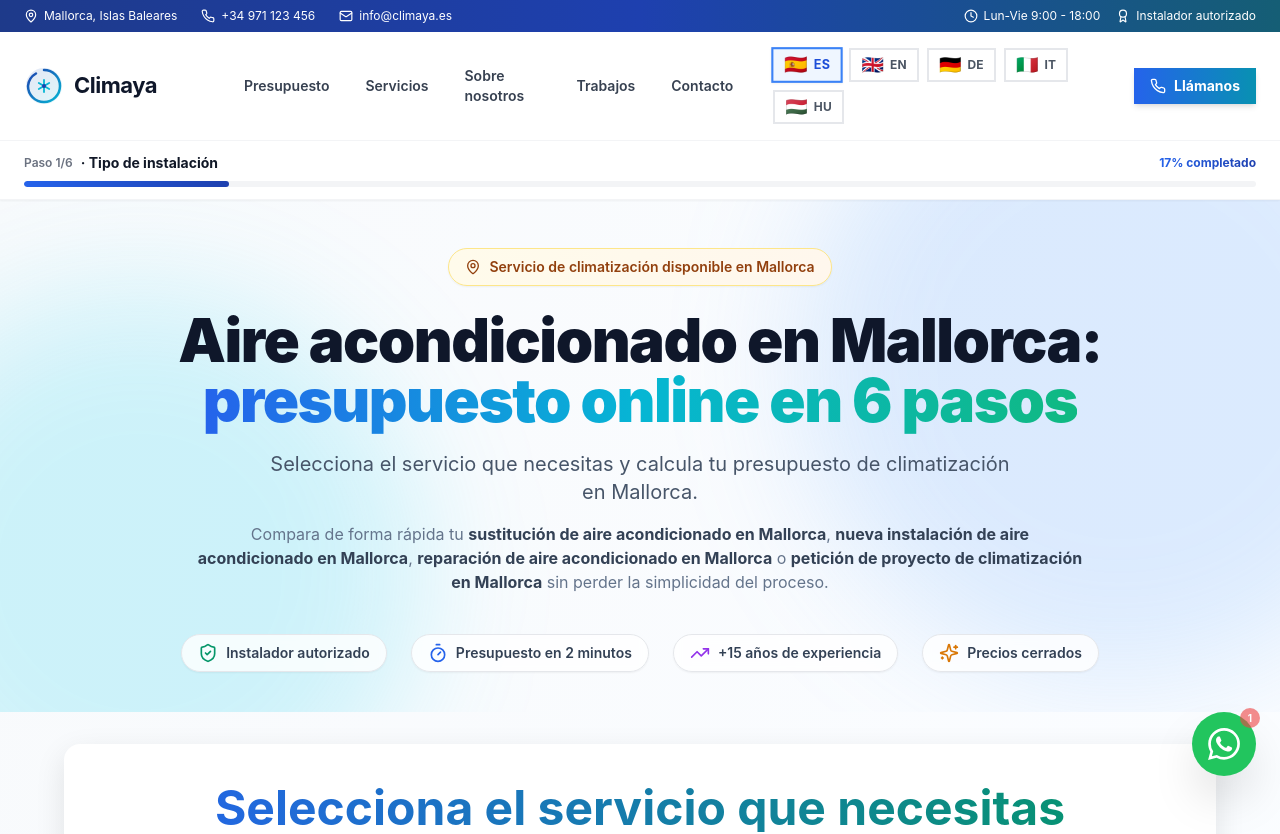
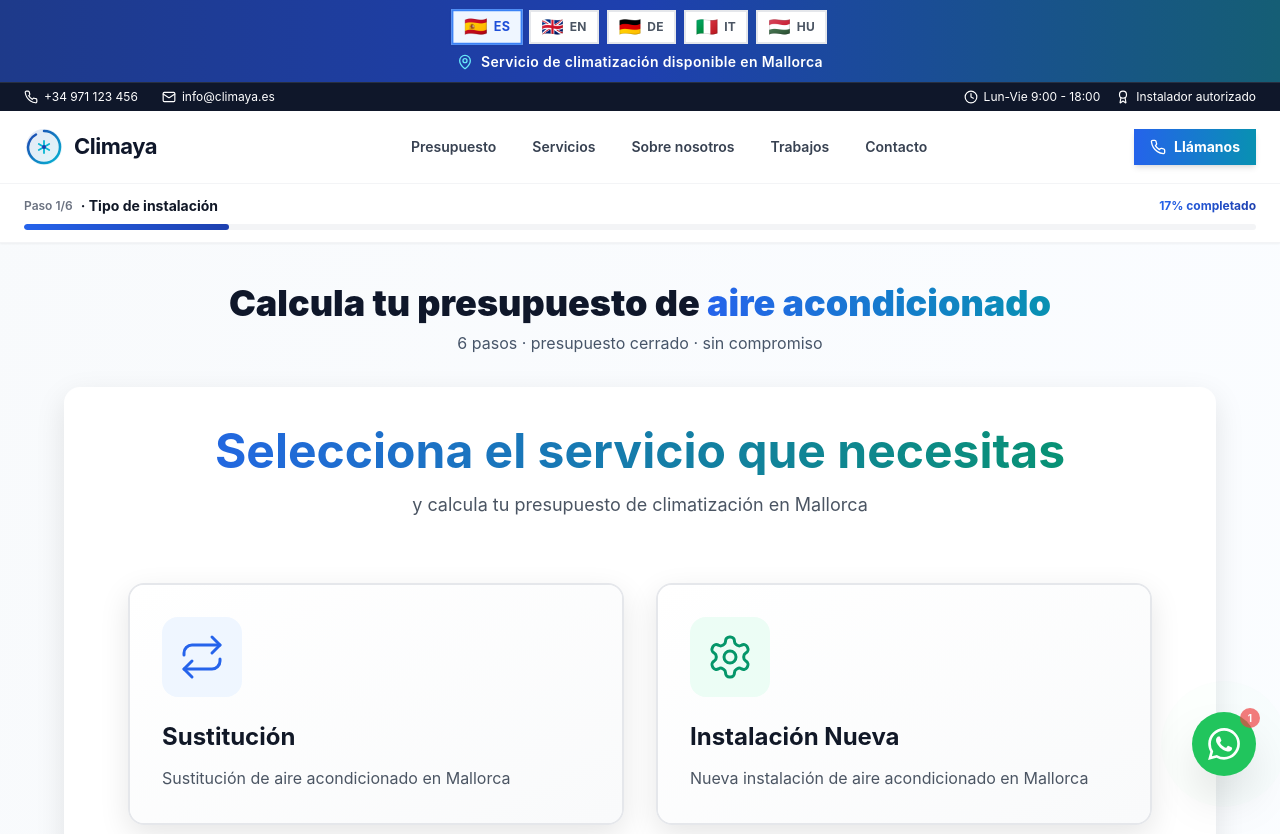
Before and after one commit to infotravelintense-ops/climaclicks, a Next.js app: page / in a window 1280 px wide. Shown: the top 834 px of the page. Built offline with nearby package versions, Linux system fonts and the light colour scheme.

Commit message:
Banner global + calculator as home

```diff
--- a/app/_components/header.tsx
+++ b/app/_components/header.tsx
@@ -60,13 +60,27 @@ export function Header({ language, currentStep, stepNames, onLanguageChange }: H
 
   return (
     <header className="sticky top-0 z-50 bg-white/95 backdrop-blur-md shadow-sm border-b border-gray-100">
-      {/* Top bar con info de contacto */}
-      <div className="hidden md:block bg-gradient-to-r from-blue-900 via-blue-800 to-cyan-800 text-white text-xs">
-        <div className="max-w-7xl mx-auto px-6 py-2 flex items-center justify-between">
+      {/* Banner superior: Banderas + Mensaje Mallorca (en TODAS las páginas) */}
+      <div className="bg-gradient-to-r from-blue-900 via-blue-800 to-cyan-800 text-white">
+        <div className="max-w-7xl mx-auto px-4 py-2.5 flex flex-col items-center gap-2">
+          {/* Banderas de idioma ENCIMA */}
+          {onLanguageChange && (
+            <div className="flex items-center justify-center">
+              <LanguageSelector current={language} onChange={onLanguageChange} compact />
+            </div>
+          )}
+          {/* Mensaje Mallorca DEBAJO */}
+          <div className="flex items-center gap-2 text-xs sm:text-sm font-semibold tracking-wide">
+            <MapPin className="w-4 h-4 text-cyan-300" />
+            <span>Servicio de climatización disponible en Mallorca</span>
+          </div>
+        </div>
+      </div>
+
+      {/* Top bar con info de contacto (solo escritorio) */}
+      <div className="hidden md:block bg-slate-900 text-white text-xs border-t border-white/10">
+        <div className="max-w-7xl mx-auto px-6 py-1.5 flex items-center justify-between">
           <div className="flex items-center gap-6">
-            <span className="flex items-center gap-1.5">
-              <MapPin className="w-3.5 h-3.5" /> Mallorca, Islas Baleares
-            </span>
             <a href="tel:+34971123456" className="flex items-center gap-1.5 hover:text-cyan-300 transition-colors">
               <Phone className="w-3.5 h-3.5" /> +34 971 123 456
             </a>
@@ -107,13 +121,8 @@ export function Header({ language, currentStep, stepNames, onLanguageChange }: H
             ))}
           </nav>
 
-          {/* Idioma + CTA */}
+          {/* CTA */}
           <div className="flex items-center gap-3">
-            {onLanguageChange && (
-              <div className="hidden sm:block">
-                <LanguageSelector current={language} onChange={onLanguageChange} compact />
-              </div>
-            )}
             <a
               href="tel:+34971123456"
               className="hidden sm:inline-flex items-center gap-2 px-4 py-2 bg-gradient-to-r from-blue-600 to-cyan-600 text-white text-sm font-bold rounded-lg shadow-md hover:shadow-lg hover:scale-105 transition-all"
@@ -153,11 +162,6 @@ export function Header({ language, currentStep, stepNames, onLanguageChange }: H
                   {link.label}
                 </a>
               ))}
-              {onLanguageChange && (
-                <div className="pt-3 border-t border-gray-100 mt-2">
-                  <LanguageSelector current={language} onChange={onLanguageChange} compact />
-                </div>
-              )}
             </nav>
           </motion.div>
         )}
--- a/app/_components/info-sections.tsx
+++ b/app/_components/info-sections.tsx
@@ -18,6 +18,11 @@ import {
   Phone,
   Mail,
   MapPin,
+  Hotel,
+  UtensilsCrossed,
+  Store,
+  TreePalm,
+  Building,
 } from 'lucide-react';
 
 /* ==========================================
@@ -132,7 +137,7 @@ export function AboutSection() {
   const values = [
     { icon: CheckCircle2, text: 'Presupuestos cerrados, sin sorpresas' },
     { icon: CheckCircle2, text: 'Equipo técnico certificado y autorizado' },
-    { icon: CheckCircle2, text: 'Equipos de primeras marcas con garantía oficial' },
+    { icon: CheckCircle2, text: 'Equipos Giatsu, HTW e INFINITION con garantía oficial' },
     { icon: CheckCircle2, text: 'Servicio postventa y mantenimiento' },
     { icon: CheckCircle2, text: 'Financiación hasta 12 meses sin intereses' },
     { icon: CheckCircle2, text: 'Respuesta en menos de 24h' },
@@ -158,7 +163,7 @@ export function AboutSection() {
               <strong>Climaya</strong> es la marca de <strong>Manteniments Costa Nord S.L.</strong>, empresa instaladora autorizada especializada en aire acondicionado en Mallorca. Con más de 15 años de experiencia, hemos ayudado a miles de familias y empresas a disfrutar del confort ideal en sus hogares y negocios.
             </p>
             <p className="text-gray-600 text-lg leading-relaxed mb-8">
-              Nos diferenciamos por ofrecer <strong>presupuestos cerrados online</strong>, transparencia total y un servicio técnico certificado. Trabajamos con las mejores marcas del mercado para garantizar calidad y durabilidad.
+              Nos diferenciamos por ofrecer <strong>presupuestos cerrados online</strong>, transparencia total y un servicio técnico certificado. Trabajamos con las marcas <strong>Giatsu</strong>, <strong>HTW</strong> e <strong>INFINITION</strong> para garantizar calidad, eficiencia y durabilidad.
             </p>
             <div className="space-y-3">
               {values.map((v) => {
@@ -208,38 +213,44 @@ export function AboutSection() {
 export function WorksSection() {
   const works = [
     {
+      icon: TreePalm,
       type: 'Villa en Andratx',
       description: 'Sistema multisplit de 4 unidades para vivienda de 250m² con equipos Giatsu A+++.',
-      details: '4 unidades interiores · Equipos A+++',
+      details: '4 unidades · Giatsu A+++',
       color: 'from-blue-500 to-blue-700',
     },
     {
+      icon: Building,
       type: 'Oficina en Palma',
       description: 'Instalación de conductos para oficina de 180m² con zonificación inteligente WiFi.',
-      details: 'Sistema conductos · Zonificación WiFi',
+      details: 'Conductos · Zonificación WiFi',
       color: 'from-cyan-500 to-cyan-700',
     },
     {
+      icon: UtensilsCrossed,
       type: 'Restaurante Portocolom',
       description: 'Climatización integral con sistema casete de techo para sala de 120m².',
       details: 'Casete techo · 24.000 frigorías',
       color: 'from-emerald-500 to-emerald-700',
     },
     {
+      icon: Hotel,
       type: 'Hotel Cala Millor',
-      description: 'Renovación completa de 24 habitaciones con equipos split de bajo consumo.',
-      details: '24 splits · Eficiencia A+++',
+      description: 'Renovación completa de 24 habitaciones con equipos split HTW de bajo consumo.',
+      details: '24 splits HTW · Eficiencia A+++',
       color: 'from-purple-500 to-purple-700',
     },
     {
+      icon: HomeIcon,
       type: 'Vivienda Sóller',
-      description: 'Sustitución de equipo antiguo por modelo eco-silencioso con control por voz.',
-      details: 'Sustitución · WiFi + Alexa',
+      description: 'Sustitución de equipo antiguo por modelo INFINITION eco-silencioso con control WiFi.',
+      details: 'Sustitución · INFINITION WiFi',
       color: 'from-amber-500 to-amber-700',
     },
     {
+      icon: Store,
       type: 'Local comercial Inca',
-      description: 'Suelo-techo para tienda de 80m² con instalación en 1 solo día."',
+      description: 'Suelo-techo para tienda de 80m² con instalación en 1 solo día.',
       details: 'Suelo-techo · Instalación rápida',
       color: 'from-rose-500 to-rose-700',
     },
@@ -267,7 +278,9 @@ export function WorksSection() {
         </motion.div>
 
         <div className="grid grid-cols-1 md:grid-cols-2 lg:grid-cols-3 gap-6">
-          {works.map((w, idx) => (
+          {works.map((w, idx) => {
+            const Icon = w.icon;
+            return (
               <motion.div
                 key={w.type}
                 initial={{ opacity: 0, y: 20 }}
@@ -277,7 +290,7 @@ export function WorksSection() {
                 className="group relative overflow-hidden rounded-2xl shadow-sm hover:shadow-xl border border-gray-100 bg-white"
               >
                 <div className={`h-40 bg-gradient-to-br ${w.color} flex items-center justify-center relative overflow-hidden`}>
-                <HomeIcon className="w-20 h-20 text-white/30 group-hover:scale-110 transition-transform" />
+                  <Icon className="w-20 h-20 text-white/40 group-hover:scale-110 transition-transform" strokeWidth={1.5} />
                   <div className="absolute top-3 right-3 px-3 py-1 bg-white/20 backdrop-blur-sm rounded-full text-white text-xs font-semibold">
                     {w.details}
                   </div>
@@ -287,7 +300,8 @@ export function WorksSection() {
                   <p className="text-gray-600 text-sm leading-relaxed">{w.description}</p>
                 </div>
               </motion.div>
-          ))}
+            );
+          })}
         </div>
       </div>
     </section>
--- a/app/page.tsx
+++ b/app/page.tsx
@@ -5,7 +5,6 @@ import type { Language, ServiceType, EquipmentType, Equipment } from '@/app/type
 import { t, getTranslations } from '@/app/utils/translations';
 import { calculateFrigorias, calculatePrice, getUrgenciaPrice, isHighSeason, calculateMetrosAdicionalesPrice } from '@/app/utils/calculations';
 import { Header, Footer, WhatsAppButton } from '@/app/_components/header';
-import { HeroIntro } from '@/app/_components/hero-intro';
 import { ServicesSection, AboutSection, WorksSection, ContactCTASection } from '@/app/_components/info-sections';
 import { Step1Service } from '@/app/_components/step-1-service';
 import { Step2Equipment } from '@/app/_components/step-2-equipment';
@@ -237,11 +236,23 @@ export default function Home() {
         }}
       />
 
-      {/* SEO Hero solo en paso 1 */}
-      {currentStep === 1 && <HeroIntro />}
+      <main id="presupuesto" className="min-h-screen pb-16 px-4 scroll-mt-32 pt-6 md:pt-10">
+        <div className="max-w-6xl mx-auto">
+          {/* Título compacto visible solo en paso 1 */}
+          {currentStep === 1 && (
+            <div className="text-center mb-6 md:mb-8">
+              <h1 className="text-3xl md:text-4xl font-black text-slate-900 mb-2">
+                Calcula tu presupuesto de{' '}
+                <span className="bg-gradient-to-r from-blue-600 to-cyan-600 bg-clip-text text-transparent">
+                  aire acondicionado
+                </span>
+              </h1>
+              <p className="text-slate-600 text-sm md:text-base">
+                6 pasos · presupuesto cerrado · sin compromiso
+              </p>
+            </div>
+          )}
 
-      <main id="presupuesto" className="min-h-screen pb-16 px-4 scroll-mt-32">
-        <div className="max-w-6xl mx-auto pt-8">
           {/* Content area */}
           <div className="bg-white rounded-2xl shadow-card p-6 md:p-10 mb-8">
             {currentStep === 1 && (
```
Lines whose indentation alone changed are shown as unchanged.
